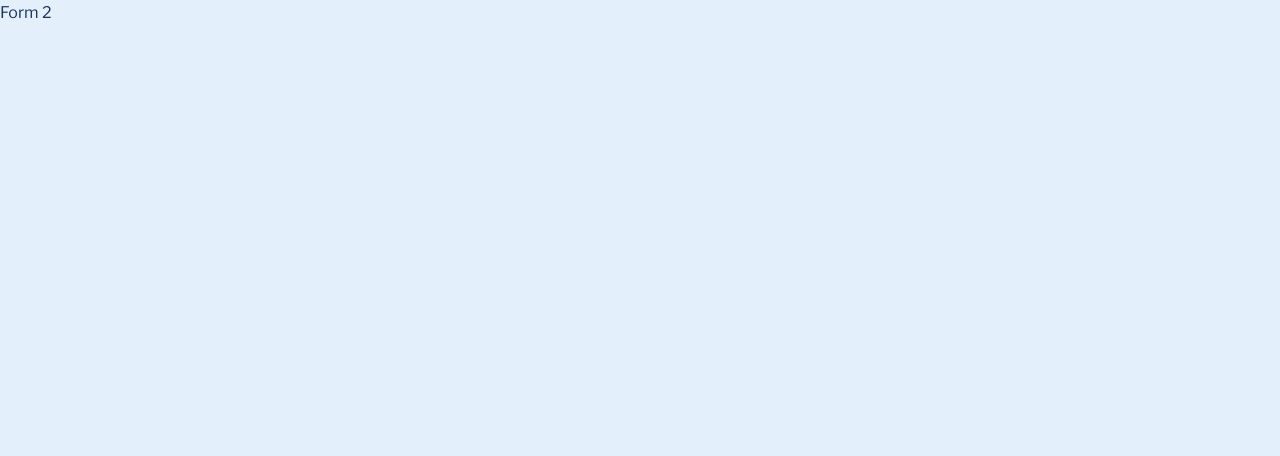
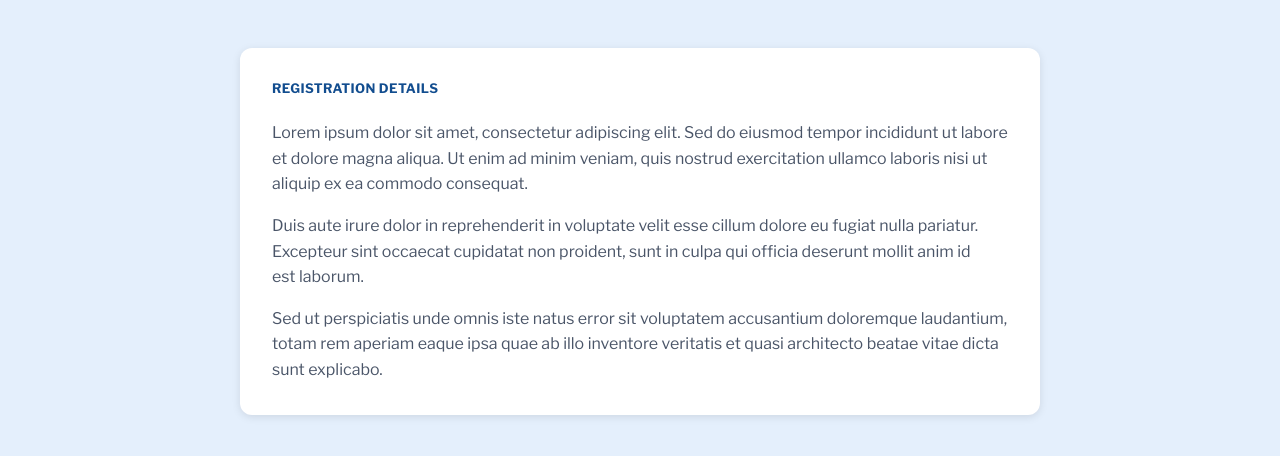
Before and after one commit to khanbilal-devop/Burnes-submission, a React (Vite) app: page / in a window 1280 px wide. Shown: the top 456 px of the page. Built offline with nearby package versions, Linux system fonts and the light colour scheme.

Commit message:
Form structure and its css added

```diff
--- a/src/App.css
+++ b/src/App.css
@@ -0,0 +1,47 @@
+/*
+ * PAGE SHELL
+ * Flex centring: one rule horizontally centres whatever child sits inside.
+ */
+.page {
+  display: flex;
+  justify-content: center; /* centre along the main (horizontal) axis */
+  /* padding-inline: var(--space-4); */
+  padding-block: var(--space-12);
+}
+
+/*
+ * REGISTRATION CARD
+ * Naming follows BEM: .block, .block__element, .block--modifier.
+ * Predictable names mean no specificity wars and no `!important`.
+ */
+.card {
+  inline-size: min(100%, var(--card-max-inline-size));
+  display: flex;
+  flex-direction: column;
+  gap: var(--space-6);
+
+  padding: var(--space-8);
+  background-color: var(--color-surface);
+  border-radius: var(--radius-md);
+  box-shadow: var(--shadow-card);
+}
+
+.card__heading {
+  font-size: var(--text-xs);
+  font-weight: var(--weight-bold);
+  line-height: var(--leading-tight);
+  letter-spacing: var(--tracking-wide);
+  text-transform: uppercase;
+  color: var(--color-heading);
+}
+
+/* Inner stack: same flex+gap pattern */
+.card__body {
+  display: flex;
+  flex-direction: column;
+  gap: var(--space-4);
+}
+
+.card__text {
+  color: var(--color-text-muted);
+}
--- a/src/App.tsx
+++ b/src/App.tsx
@@ -1,10 +1,39 @@
+import './App.css'
 
 function App() {
+  return (
+    <main className="page">
+      <div className="card">
+        <header>
+          <h1 id="registration-heading" className="card__heading">
+            Registration Details
+          </h1>
+        </header>
 
-  return (
-    <>
-      Form 2
-    </>
+        <section className="card__body" >
+          <p className="card__text">
+            Lorem ipsum dolor sit amet, consectetur adipiscing elit. Sed do
+            eiusmod tempor incididunt ut labore et dolore magna aliqua. Ut enim
+            ad minim veniam, quis nostrud exercitation ullamco laboris nisi ut
+            aliquip ex ea commodo consequat.
+          </p>
+
+          <p className="card__text">
+            Duis aute irure dolor in reprehenderit in voluptate velit esse cillum
+            dolore eu fugiat nulla pariatur. Excepteur sint occaecat cupidatat
+            non proident, sunt in culpa qui officia deserunt mollit anim id est
+            laborum.
+          </p>
+
+          <p className="card__text">
+            Sed ut perspiciatis unde omnis iste natus error sit voluptatem
+            accusantium doloremque laudantium, totam rem aperiam eaque ipsa quae
+            ab illo inventore veritatis et quasi architecto beatae vitae dicta
+            sunt explicabo.
+          </p>
+        </section>
+      </div>
+    </main>
   )
 }
 
```
